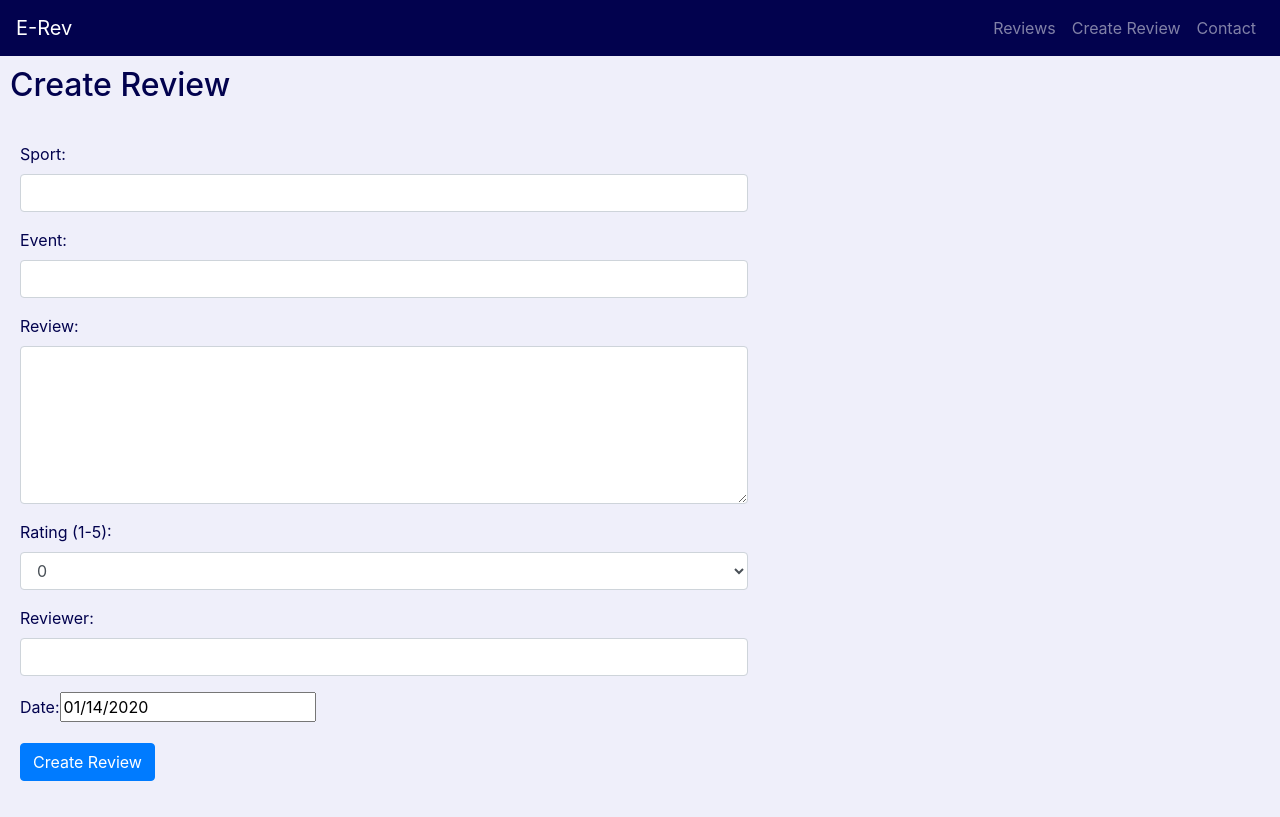
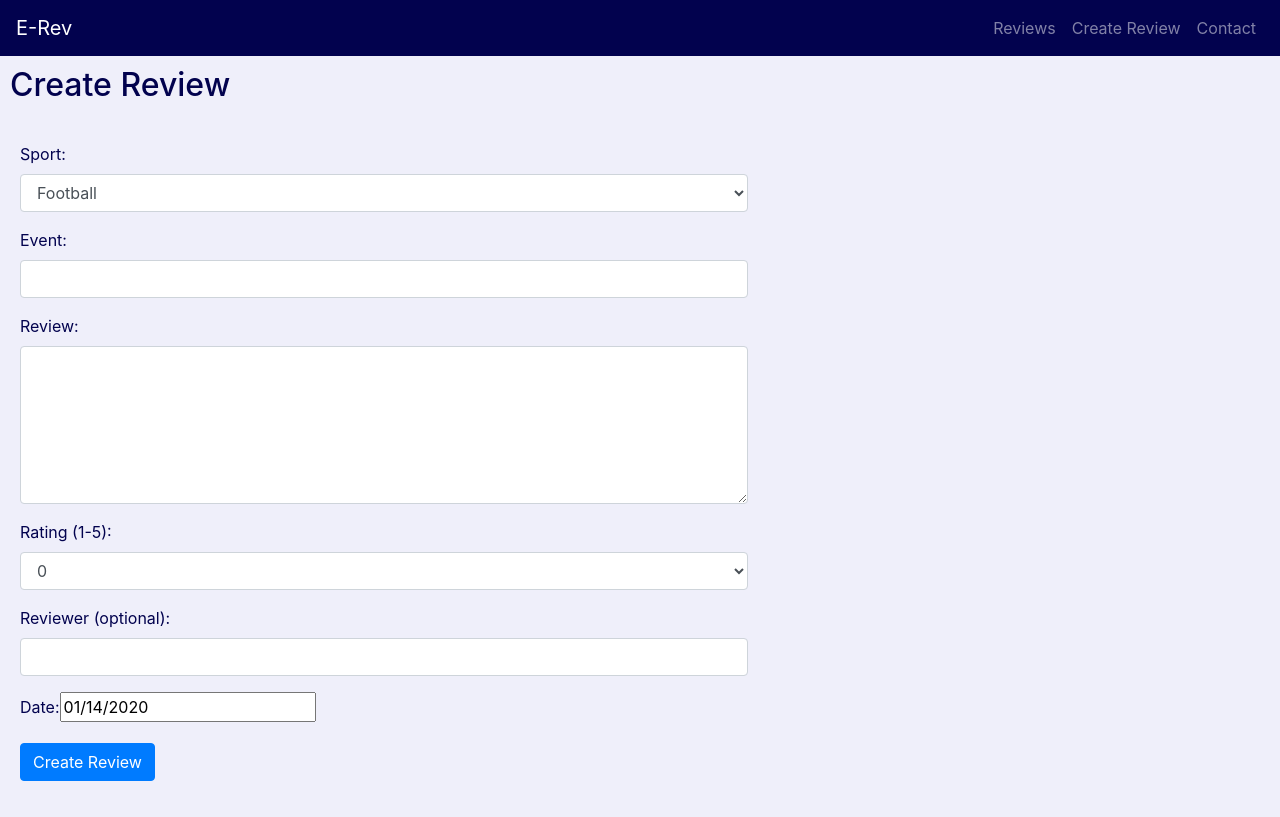
Before and after one commit to TomNPython/Event-Reviewer, a React (Create React App) app: page /create in a window 1280 px wide. Built offline with nearby package versions, Linux system fonts and the light colour scheme.

Commit message:
minor fixes

```diff
--- a/src/App.css
+++ b/src/App.css
@@ -87,3 +87,13 @@ form {
 .show-review {
   padding: 20px
 }
+
+.review-box {
+  border: 1px solid rgb(2, 2, 78);
+  border-radius: 5px;
+  box-shadow: 5px 5px 5px rgb(1, 1, 46);
+  min-height: 100px;
+  padding: 10px;
+  width: fit-content;
+  min-width: 300px
+}
--- a/src/components/create-review.js
+++ b/src/components/create-review.js
@@ -36,11 +36,19 @@ export default function CreateReview() {
             <form onSubmit={onSubmit}>
                 <div className='form-group'>
                     <label>Sport:</label>
-                    <input type='text'
+                    <select
                     name='sport'
                     className='form-control'
                     onChange= {e =>{setSport(e.target.value)}}>
-                    </input>
+                        <option value="Football">Football</option>
+                        <option value="Rugby">Rugby</option>
+                        <option value="Cricket">Cricket</option>
+                        <option value="Boxing">Boxing</option>
+                        <option value="Baseball">Baseball</option>
+                        <option value="Basketball">Basketball</option>
+                        <option value="Darts">Darts</option>
+                        <option value="Other">Other</option>
+                    </select>
 
                 </div>
                 <div className='form-group'>
@@ -75,7 +83,7 @@ export default function CreateReview() {
 
                 </div>
                 <div className='form-group'>
-                    <label>Reviewer:</label>
+                    <label>Reviewer (optional):</label>
                     <input type='text'
                     name='reviewer'
                     className='form-control'
--- a/src/components/edit-review.js
+++ b/src/components/edit-review.js
@@ -6,7 +6,6 @@ import axios from 'axios';
 
 export default function EditReview(props) {
 
-    const [fullReview, setFullReview] = useState([])
     const [date, setDate] = useState(new Date());
     const [sport, setSport] = useState('');
     const [event, setEvent] = useState('');
@@ -18,7 +17,6 @@ useEffect(() => {
     axios.get('http://localhost:3000/reviews/' + props.match.params.id)
         .then(res => {
             console.log(res.data)
-            setFullReview(res.data)
             setSport(res.data[0].sport)
             setEvent(res.data[0].event)
             setReview(res.data[0].review)
--- a/src/components/show-review.js
+++ b/src/components/show-review.js
@@ -30,7 +30,7 @@ export default function ShowReview(props) {
                     <label>Event:</label>
                     <p>{rev.event}</p>
                     <label>Review:</label>
-                    <p>{rev.review}</p>
+                    <p className='review-box'>{rev.review}</p>
                     <p><em>By {rev.reviewer || 'anonymous'} on {rev.date.split('T')[0]}</em></p>
                     <a href='/' onClick={() => deleteReview(rev.id)}>Delete Review | </a>
                     <Link to={'/edit/'+rev.id}>Edit Review</Link>
```
